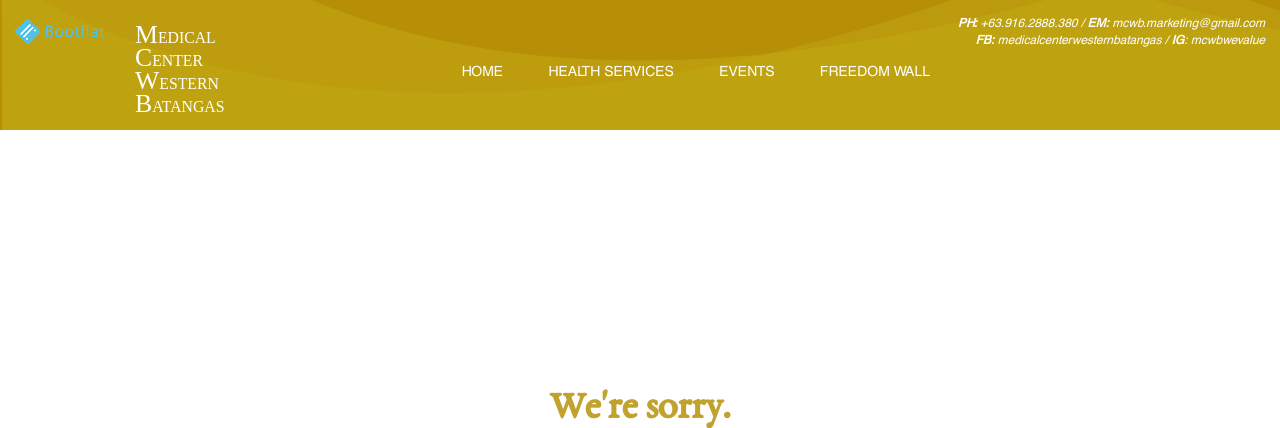
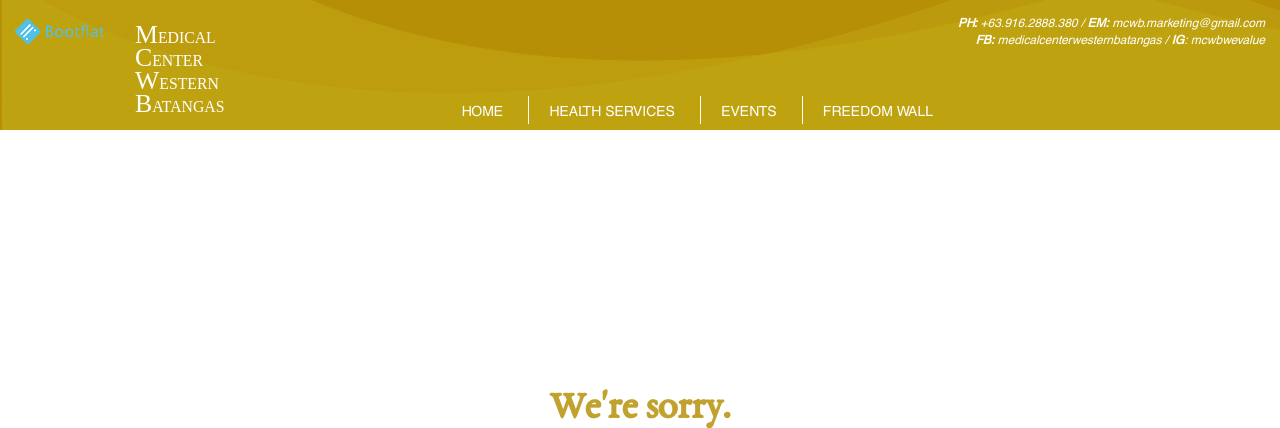
Before and after one commit to daveil/mcwbweb, a PHP site: page /index.php?url=mcwb in a window 1280 px wide. Shown: the top 428 px of the page. Run offline with PHP 8.4, Linux system fonts and the light colour scheme.

Commit message:
Adjust top nav

```diff
--- a/css/home.css
+++ b/css/home.css
@@ -159,8 +159,12 @@ ul.services li img{
 }
 #equipments-stats ul.equipments-list li{
 	display:block;
-	font-size:36px;
+	font-size:32px;
 	padding: 0px 5px;
+}
+#equipments-stats ul.equipments-list.text-center{
+	padding-top:10px;
+	font-size:29px;
 }
 #equipments-stats{
 	margin-top: 13px;
--- a/css/mcwb.css
+++ b/css/mcwb.css
@@ -59,14 +59,17 @@ body{
 
 #top-nav{
 	/* background-color:#f7f7f7; */
-	margin-top:10px;
-	height: 120px;
+	margin-top: 90px;
+	height: 40px;
 	display: table;
 }
 #top-nav a{
 	color: white;
 	font-size: 14px;
 	text-transform:uppercase;
+}
+#top-nav ul li:first-child {
+    border-left: none;
 }
 #top-nav ul li a:hover,#top-nav ul li a:active {
     text-decoration: none !important;
@@ -82,10 +85,11 @@ body{
 	vertical-align: middle;
 }
 #top-nav ul li{
-	padding: 5px 20px;
+	padding: 1px 20px;
 	display:inline-block;
 	text-transform:uppercase;
 	color:#282727;
+	border-left: 1px solid white;
 }
 #top-nav ul li.active{
 
@@ -257,6 +261,8 @@ div.no-content>p a,div.no-content>p a:hover,div.no-content>p a:active{
 	}
 	#top-nav{
 		margin:0 auto;
+		height: 50px;
+		padding-top: 13px;
 	}
 	#equipments-stats ul.equipments-list li{
 		text-align:center !important;
--- a/pages/freedom-wall.php
+++ b/pages/freedom-wall.php
@@ -5,7 +5,7 @@
 	<h2>We <b><i>value</i></b> your feedback.</h2>
 	<p>Help us improve our services by giving suggestions and comments.</p>
 	<p>Email us at <i>mwcb.marketing@gmail.com</i>.</p>
-	<?php if(false):?>
+	<?php if(true):?>
 	<div class="row">
 		<div class="col-md-6 col-md-offset-3">
 			<form class="form-vertical text-left">
```
